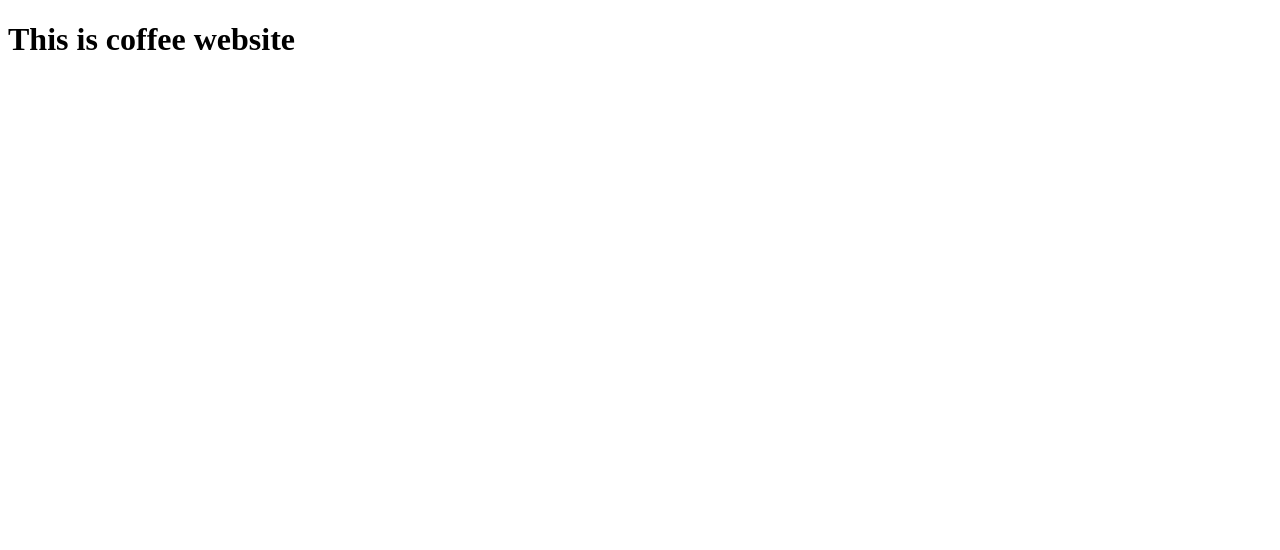
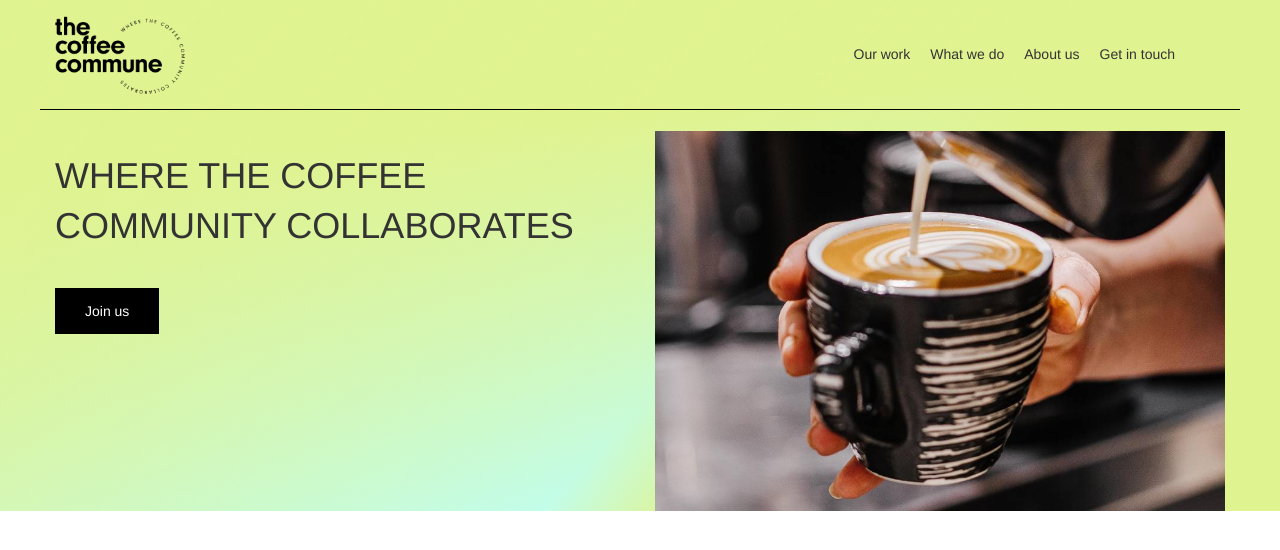
Before and after one commit to wentaiouyang/coffee_website, a plain HTML site: page index.html in a window 1280 px wide. Drawn offline with nearby package versions, Linux system fonts and the light colour scheme.

Commit message:
complete main content

```diff
--- a/index.html
+++ b/index.html
@@ -4,9 +4,50 @@
     <meta charset="UTF-8" />
     <meta http-equiv="X-UA-Compatible" content="IE=edge" />
     <meta name="viewport" content="width=device-width, initial-scale=1.0" />
+    <link href="./style/style.css" rel="stylesheet" />
+    <link
+      rel="stylesheet"
+      href="https://stackpath.bootstrapcdn.com/bootstrap/3.4.1/css/bootstrap.min.css"
+      integrity="sha384-HSMxcRTRxnN+Bdg0JdbxYKrThecOKuH5zCYotlSAcp1+c8xmyTe9GYg1l9a69psu"
+      crossorigin="anonymous"
+    />
+    <script
+      src="https://stackpath.bootstrapcdn.com/bootstrap/3.4.1/js/bootstrap.min.js"
+      integrity="sha384-aJ21OjlMXNL5UyIl/XNwTMqvzeRMZH2w8c5cRVpzpU8Y5bApTppSuUkhZXN0VxHd"
+      crossorigin="anonymous"
+    ></script>
     <title>coffeecommune</title>
   </head>
   <body>
-    <h1>This is coffee website</h1>
+    <div class="maincontent">
+      <header class="navbar">
+        <div class="navbar__row row">
+          <img
+            class="navbar__logo col-lg-2 col-md-2"
+            src="./static/TheCoffeeCommune-LogoSeries-RGB-1-2logo-e1600866870209.png"
+            alt="logo"
+          />
+          <nav class="navbar__list col-lg-10 col-md-10 hidden-xs hidden-sm">
+            <ul>
+              <li>Our work</li>
+              <li>What we do</li>
+              <li>About us</li>
+              <li>Get in touch</li>
+            </ul>
+          </nav>
+        </div>
+      </header>
+      <section class="maincontent__content row">
+        <div class="maincontent__title col-lg-6 col-md-8 col-sm-12 col-xs-12">
+          <h1>WHERE THE COFFEE COMMUNITY COLLABORATES</h1>
+          <a class="maincontent__title-button" href="#">Join us</a>
+        </div>
+        <img
+          class="maincontent__image col-lg-6 col-md-4 col-sm-12 col-xs-12"
+          src="./static/coffee-training-photo-op.jpg"
+          alt="coffee"
+        />
+      </section>
+    </div>
   </body>
 </html>
--- /dev/null
+++ b/style/style.scss
@@ -0,0 +1,63 @@
+$maxwidth: 1200px;
+$gradient_color: linear-gradient(
+    133deg,
+    #e0f391,
+    rgba(225, 252, 116, 0) 58%,
+    #e0f391 66%
+  ),
+  linear-gradient(355deg, #bdfff9, #e0f391 73%);
+
+@mixin buttonstyle {
+  padding: 15px 30px;
+  background-color: black;
+  color: white;
+  line-height: 100px;
+}
+
+body {
+  .maincontent {
+    .navbar {
+      width: 100%;
+      .navbar__row {
+        max-width: $maxwidth;
+        margin: auto;
+        display: flex;
+        border-bottom: 1px black solid;
+      }
+      .navbar__logo {
+        width: 160px;
+      }
+
+      .navbar__list {
+        line-height: 106px;
+        ul {
+          display: flex;
+          list-style: none;
+          justify-content: flex-end;
+          margin: 0;
+        }
+        ul li {
+          margin: 0 10px;
+        }
+      }
+    }
+
+    margin: auto;
+    background-image: $gradient_color;
+    width: 100%;
+    .maincontent__content {
+      max-width: $maxwidth;
+      margin: auto;
+    }
+    .maincontent__title {
+      h1 {
+        line-height: 50px;
+      }
+
+      .maincontent__title-button {
+        margin-top: 100px;
+        @include buttonstyle();
+      }
+    }
+  }
+}
```
Also changed, not shown: static/Coffee-Com-Cafe-33-copy-1536x1469-op.jpg (added), static/Framebox1.png (added), static/Frameicon.png (added), static/Notepad-op.jpg (added), static/TheCoffeeCommune-LogoSeries-RGB-1-2logo-e1600866870209.png (added), static/TheCoffeeCommune-LogoSeries-RGB-1-e1603803119474.jpg (added), static/alesia-kazantceva-tDrUL454jok-unsplash-op.jpg (added), static/brooke-cagle-uHVRvDr7pg-unsplash-1536x1024.jpg (added), static/brooke-cagle-uHVRvDr7pg-unsplash-2048x1366.jpg (added), static/charisse-kenion-i1IVQTCsrnQ-unsplash-1536x1075-op.jpg (added), static/coffee-training-photo-op.jpg (added), static/jonathan-sanchez-LcVyOlJVlEI-unsplash-scaled.jpg (added), static/sabin-popa-WqCkUU30Gvk-unsplash-1365x2048-op.jpg (added), style/style.css (added), 1 other file.
